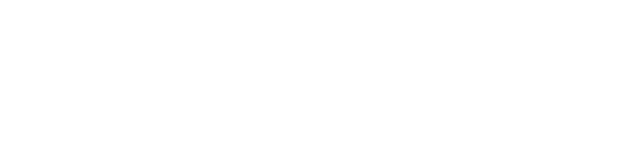
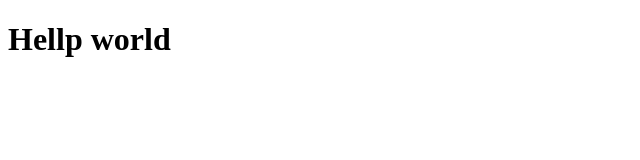
Before and after one commit to Rishi351/Demo, a plain HTML site: page index.html in a window 1280 px wide. Shown: the whole page, without its empty margins (0-640 px from the left). Drawn offline with Linux system fonts and the light colour scheme.

Commit message:
add new tag

```diff
--- a/index.html
+++ b/index.html
@@ -6,6 +6,6 @@
     <title>Document</title>
 </head>
 <body>
-
+    <h1>Hellp world</h1>
 </body>
 </html>
```
